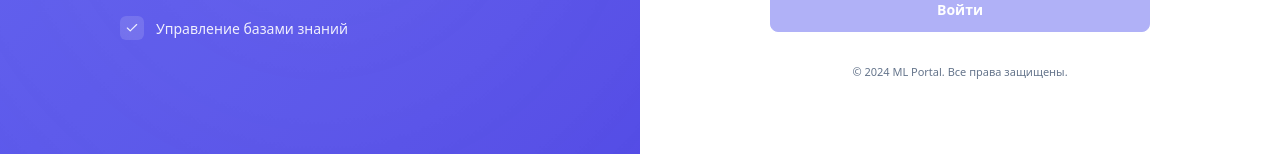
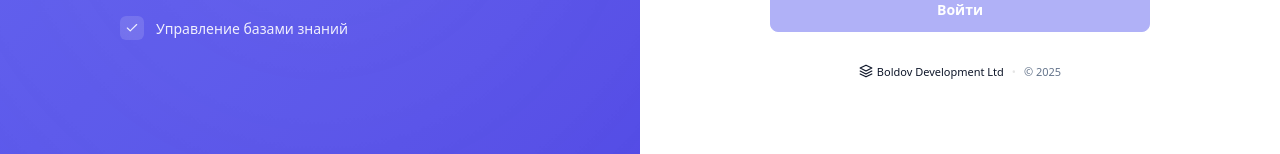
Before and after one commit to EvgeniyBoldov/ml-portal, a React (Vite) app in the folder apps/web/: page / in a window 1280 px wide. Shown: the part 538-692 px from the top of the page. Built offline with nearby package versions, Linux system fonts and the light colour scheme; no server answers.

Commit message:
feat: Add Boldov Development Ltd footer to login and chat pages
- Updated login page footer with company branding and icon
- Updated chat layout footer with company branding
- Changed copyright year to dynamic (2026)
- Added hover effects and clickable links to boldov.dev

```diff
--- a/apps/web/src/domains/auth/pages/Login.module.css
+++ b/apps/web/src/domains/auth/pages/Login.module.css
@@ -212,11 +212,38 @@
 
 .footer {
   margin-top: var(--space-8);
-  text-align: center;
+  display: flex;
+  align-items: center;
+  justify-content: center;
+  gap: var(--space-2);
   color: var(--muted);
   font-size: var(--text-xs);
 }
 
-.footer p {
-  margin: 0;
+.footerLink {
+  display: inline-flex;
+  align-items: center;
+  gap: var(--space-1);
+  color: var(--text);
+  text-decoration: none;
+  font-weight: 500;
+  transition: color var(--transition);
 }
+
+.footerLink:hover {
+  color: var(--primary);
+}
+
+.footerIcon {
+  display: inline-flex;
+  align-items: center;
+  justify-content: center;
+}
+
+.footerDivider {
+  color: var(--border);
+}
+
+.footerYear {
+  color: var(--muted);
+}
--- a/apps/web/src/domains/auth/pages/Login.tsx
+++ b/apps/web/src/domains/auth/pages/Login.tsx
@@ -24,6 +24,14 @@ const AlertIcon = () => (
     <circle cx="12" cy="12" r="10"/>
     <line x1="12" y1="8" x2="12" y2="12"/>
     <line x1="12" y1="16" x2="12.01" y2="16"/>
+  </svg>
+);
+
+const LayersIcon = () => (
+  <svg viewBox="0 0 24 24" fill="none" stroke="currentColor" strokeWidth="2" strokeLinecap="round" strokeLinejoin="round" width="14" height="14">
+    <path d="M12 2L2 7l10 5 10-5-10-5z"/>
+    <path d="M2 17l10 5 10-5"/>
+    <path d="M2 12l10 5 10-5"/>
   </svg>
 );
 
@@ -127,7 +135,17 @@ export default function Login() {
           </form>
 
           <div className={styles.footer}>
-            <p>© 2024 ML Portal. Все права защищены.</p>
+            <a
+              href="https://boldov.dev"
+              target="_blank"
+              rel="noopener noreferrer"
+              className={styles.footerLink}
+            >
+              <span className={styles.footerIcon}><LayersIcon /></span>
+              Boldov Development Ltd
+            </a>
+            <span className={styles.footerDivider}>•</span>
+            <span className={styles.footerYear}>© {new Date().getFullYear()}</span>
           </div>
         </div>
       </div>
--- a/apps/web/src/domains/gpt/pages/ChatPage.module.css
+++ b/apps/web/src/domains/gpt/pages/ChatPage.module.css
@@ -3,9 +3,9 @@
   grid-template-columns: 280px 1fr;
   gap: 12px;
   align-items: stretch;
-  /* КРИТИЧНО: фиксированная высота для скролла */
-  height: calc(100vh - 120px); /* Вычитаем header + padding */
-  min-height: 400px;
+  /* Занимаем всё доступное пространство */
+  flex: 1;
+  min-height: 0;
   overflow: hidden;
 }
 .main {
--- a/apps/web/src/domains/gpt/pages/GPTLayout.module.css
+++ b/apps/web/src/domains/gpt/pages/GPTLayout.module.css
@@ -112,14 +112,51 @@
 .main {
   padding: var(--space-4) var(--space-5);
   overflow: hidden;
-  height: 100%;
   display: flex;
   flex-direction: column;
   box-sizing: border-box;
+  min-height: 0;
 }
 
 .footer {
-  display: none;
+  display: flex;
+  align-items: center;
+  justify-content: center;
+  padding: var(--space-4) var(--space-5);
+  border-top: 1px solid var(--border);
+  background: var(--panel);
+  color: var(--muted);
+  font-size: var(--text-sm);
+  gap: var(--space-2);
+}
+
+.footerContent {
+  display: flex;
+  align-items: center;
+  gap: var(--space-2);
+}
+
+.footerLogo {
+  display: inline-flex;
+  align-items: center;
+  gap: var(--space-1);
+  font-weight: 600;
+  color: var(--text);
+  text-decoration: none;
+  transition: color var(--transition);
+}
+
+.footerLogo:hover {
+  color: var(--primary);
+}
+
+.footerDivider {
+  color: var(--border);
+  margin: 0 var(--space-1);
+}
+
+.footerYear {
+  color: var(--muted);
 }
 
 @media (max-width: 768px) {
--- a/apps/web/src/domains/gpt/pages/GPTLayout.tsx
+++ b/apps/web/src/domains/gpt/pages/GPTLayout.tsx
@@ -93,7 +93,23 @@ export default function GPTLayout() {
       </main>
 
       <footer className={styles.footer}>
-        {/* пустой подвал, заполним позже */}
+        <div className={styles.footerContent}>
+          <a
+            href="https://boldov.dev"
+            target="_blank"
+            rel="noopener noreferrer"
+            className={styles.footerLogo}
+          >
+            <svg width="16" height="16" viewBox="0 0 24 24" fill="none" stroke="currentColor" strokeWidth="2">
+              <path d="M12 2L2 7l10 5 10-5-10-5z"/>
+              <path d="M2 17l10 5 10-5"/>
+              <path d="M2 12l10 5 10-5"/>
+            </svg>
+            Boldov Development Ltd
+          </a>
+          <span className={styles.footerDivider}>•</span>
+          <span className={styles.footerYear}>© {new Date().getFullYear()}</span>
+        </div>
       </footer>
     </div>
   );
```
